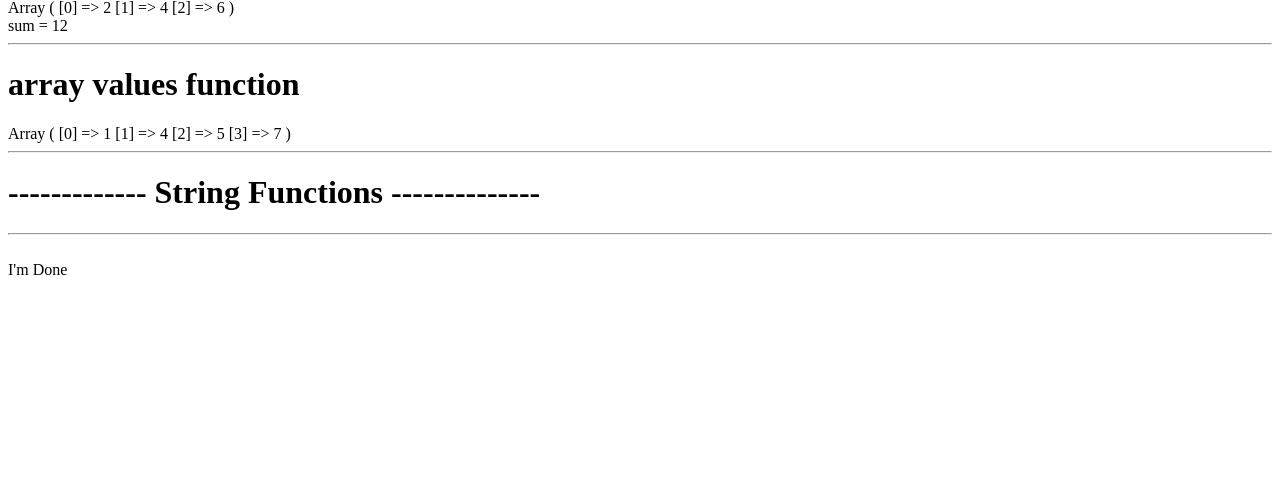
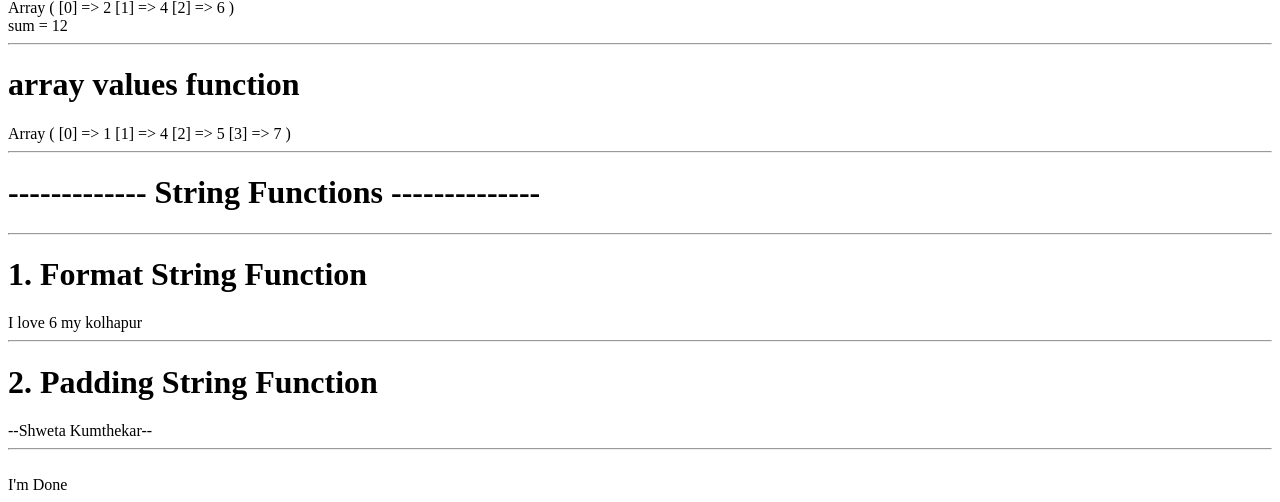
Before and after one commit to srk77/homework4, a PHP site: page / in a window 1280 px wide. Shown: the part 1078-1580 px from the top of the page. Before the commit the page ends 1353 px from the top, so only its background shows below. Run offline with PHP 8.4, Linux system fonts and the light colour scheme.

Commit message:
Added string 1

```diff
--- a/index.php
+++ b/index.php
@@ -21,11 +21,29 @@
         $obj->addElements($array1);
 	$obj->arrayValues($array3);
 
+     /* String Variables */
 
+         $num = 6;
+	 $location = 'kolhapur';
+	 $format = 'I love %d my %s';
+	 $obj->formatString($num,$location,$format);
 
+         $name = 'Shweta Kumthekar';
+	 $obj->padString($name);
+	 /*
+	 $obj->repeatString($location);
+	 $obj->shuffleString($name);
 
-
-	class main {
+	  $str1='Welcome to WSD Course';
+	 $obj->splitString($str1);
+  	 $obj->countWord($str1);
+	 $obj->stringLength($name);
+	 $obj->reverseString($name);
+	 $str2=	" WSD is a very interesting subject and I LIKE it ";
+	 $obj->toUpper($str2);
+	 $obj->toLower($str2);
+*/
+         class main {
 
         public function __construct()
 	{
@@ -109,9 +127,23 @@
 	   echo '<hr>';
 	  }
 
+         public function formatString($num,$location,$format)
+	          {
+		           echo '<h1>1. Format String Function</h1>';
+			            echo sprintf($format, $num, $location);
+                           echo '<hr>';
+			   }
+	public function padString($name)
+	 	{
+		echo '<h1>2. Padding String Function</h1>';
+		echo str_pad($name, 20, "--", STR_PAD_BOTH);
+		echo '<hr>';
+	        }
 
 
-	   public function __destruct()
+
+
+ public function __destruct()
 	   {
            	echo '</br> I\'m Done';
             }
```
